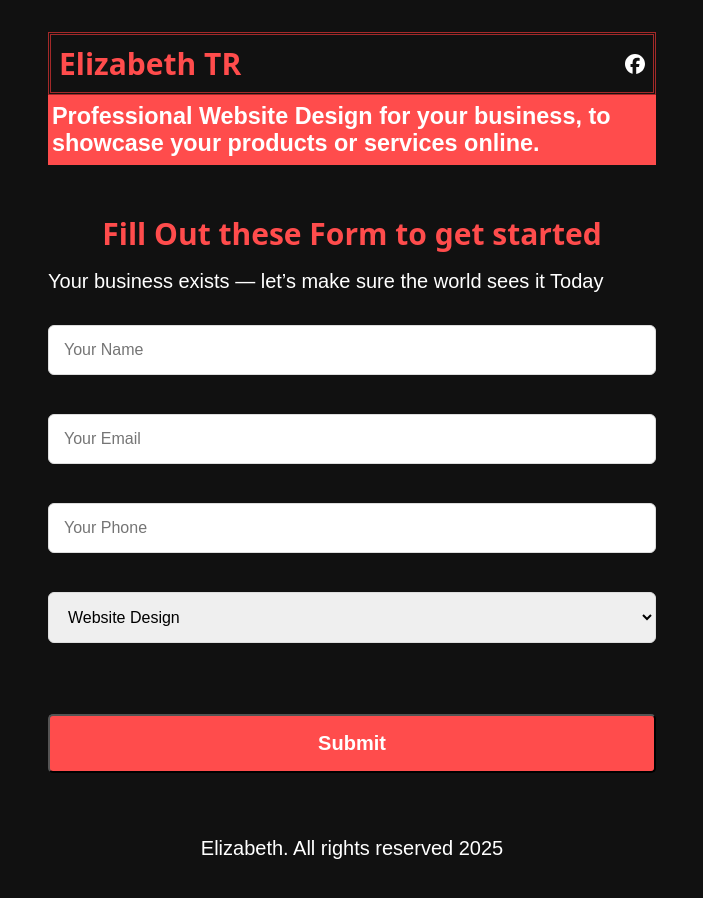
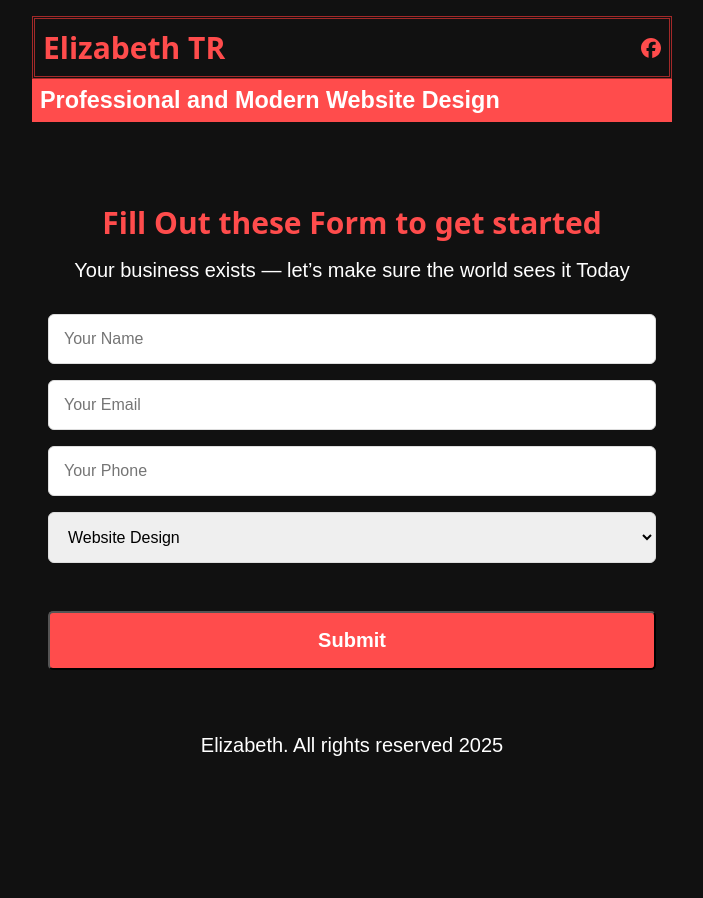
Before and after one commit to elizabeth171717/elizabeth-backend, a React (Vite) app: page / in a window 1280 px wide. Shown: the top 898 px of the page, without its empty margins (288-991 px from the left). After the commit the page ends 800 px from the top, so only its background shows below. Built offline with nearby package versions, Linux system fonts and the light colour scheme; no server answers; a web font is replaced by a local one.

Commit message:
changed form style

```diff
--- a/src/index.css
+++ b/src/index.css
@@ -19,7 +19,7 @@
 
       .main-container{
         margin: 0 auto;
-        padding: 1rem;
+
        }
 
 
@@ -31,7 +31,8 @@
 
   a{
         text-decoration: none;
-        color: white;
+        color: #ff4c4c;
+        cursor: pointer;
          }
 
 
@@ -50,29 +51,29 @@
   h3{
     color: white;
     background-color:#ff4c4c;
-    padding: .50rem .25rem ;
+    padding: .50rem ;
 
   }
 
 
   /* Contact Section */
   .contact-form{
-   margin-top: 3rem;
+   margin-top: 5rem;
+   padding:0 1rem ;
+   text-align: center;
   }
   .subtitle{
 margin-bottom: 1rem;
 font-family: "Barrio", system-ui;
     color: #ff4c4c;
-    text-align: center;
+
   }
 
 
 .form{
   width: 100%;
   margin-top: 2rem;
- display: flex;
- flex-direction: column;
- justify-content: center;
+
 }
 
   input,
@@ -109,8 +110,11 @@ font-family: "Barrio", system-ui;
     padding: 1rem;
     border-radius: 5px;
     transition: 0.3s;
-    display: inline-block;
+    display: flex;
+    justify-content: center;
+    width: 100%;
    font-size: 1.25rem;
+   cursor: pointer;
   }
 
    button:hover {
--- a/src/pages/Home.jsx
+++ b/src/pages/Home.jsx
@@ -73,10 +73,7 @@ const Homepage = () => {
             <FontAwesomeIcon icon={faFacebook} />{" "}
           </a>
         </div>
-        <h3>
-          Professional Website Design for your business, to showcase your
-          products or services online.
-        </h3>
+        <h3>Professional and Modern Website Design</h3>
       </div>
 
       <section className="contact-form">
@@ -134,6 +131,7 @@ const Homepage = () => {
             <option value="" disabled>
               Select a service
             </option>
+
             <option value="Website Design">Website Design</option>
             <option value="Website Redesign">Website Redesign</option>
             <option value="Website Optimization">Website Optimization</option>
```
